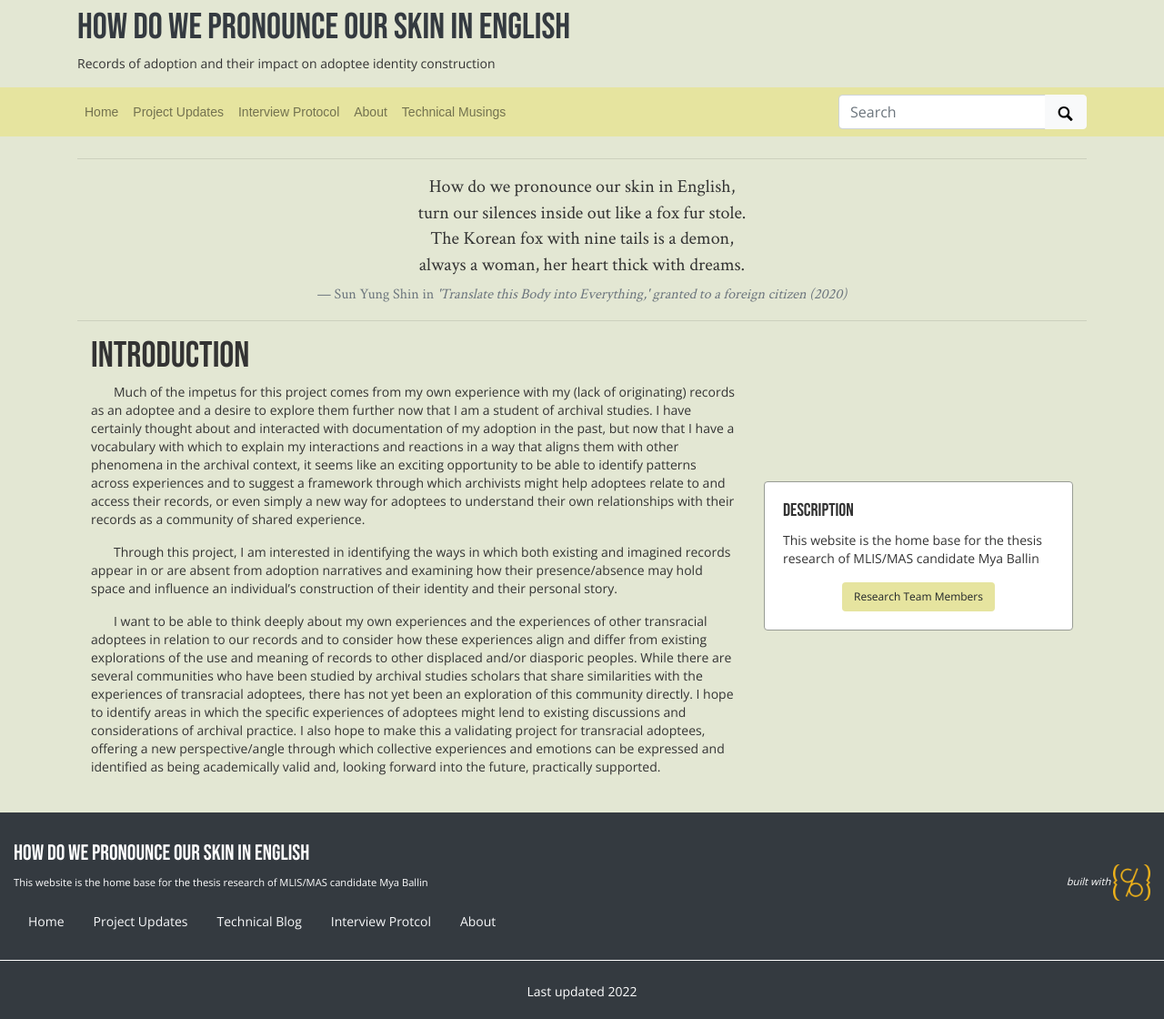
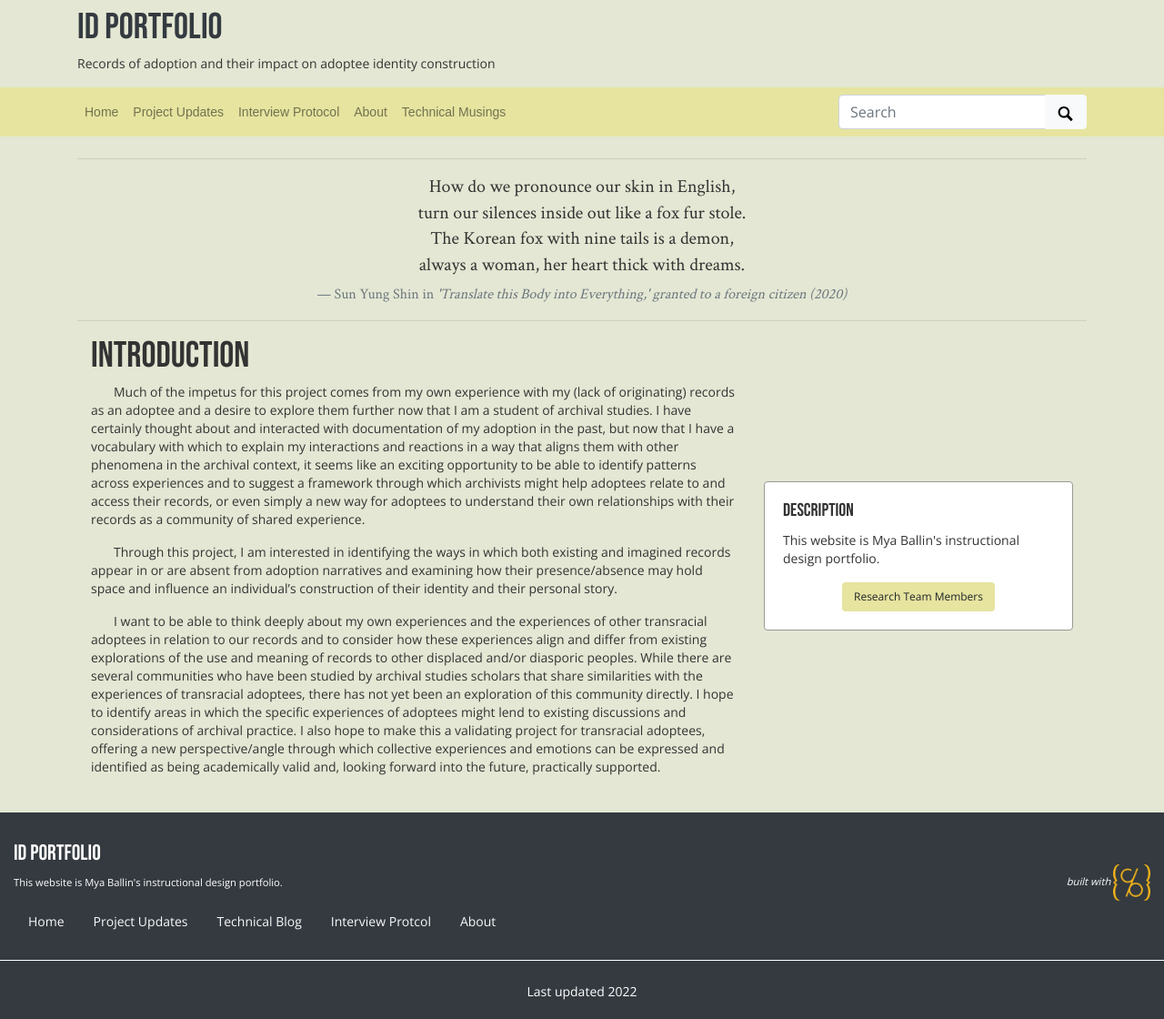
Before and after one commit to mxballin/instructional-design, a Jekyll site: the page built from index.md, in a window 1280 px wide. Shown: the whole page at 91% size. Built offline with Jekyll 4.4.1, drawn with Linux system fonts in a browser that asks for light colours; some web fonts are replaced.

Commit message:
Update _config.yml

```diff
--- a/_config.yml
+++ b/_config.yml
@@ -20,12 +20,12 @@ source-code: https://github.com/CollectionBuilder/collectionbuilder-gh
 # SITE SETTINGS
 #
 # title of site appears in banner
-title: How Do We Pronounce Our Skin in English
+title: ID Portfolio
 # tagline, a short phrase that will appear throughout the site in the top banner
 tagline: Records of adoption and their impact on adoptee identity construction
 # description appears in meta tags and other locations
 # this description might appear in search result lists, keep around 160 characters max
-description: "This website is the home base for the thesis research of MLIS/MAS candidate Mya Ballin"
+description: "This website is  Mya Ballin's instructional design portfolio."
 # creator of the digital collection, to appear in meta tags; we typically use our GitHub usernames but feel free to just use your name
 author: Mya Ballin
 
```
